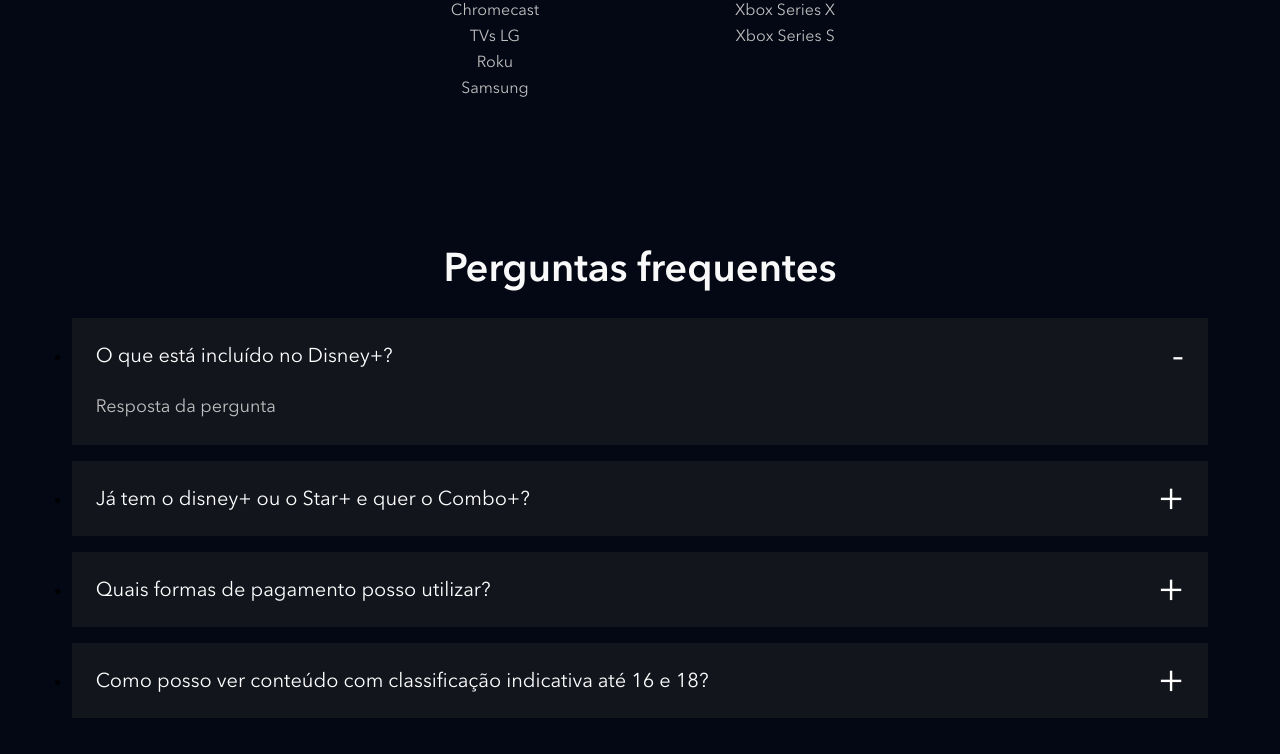
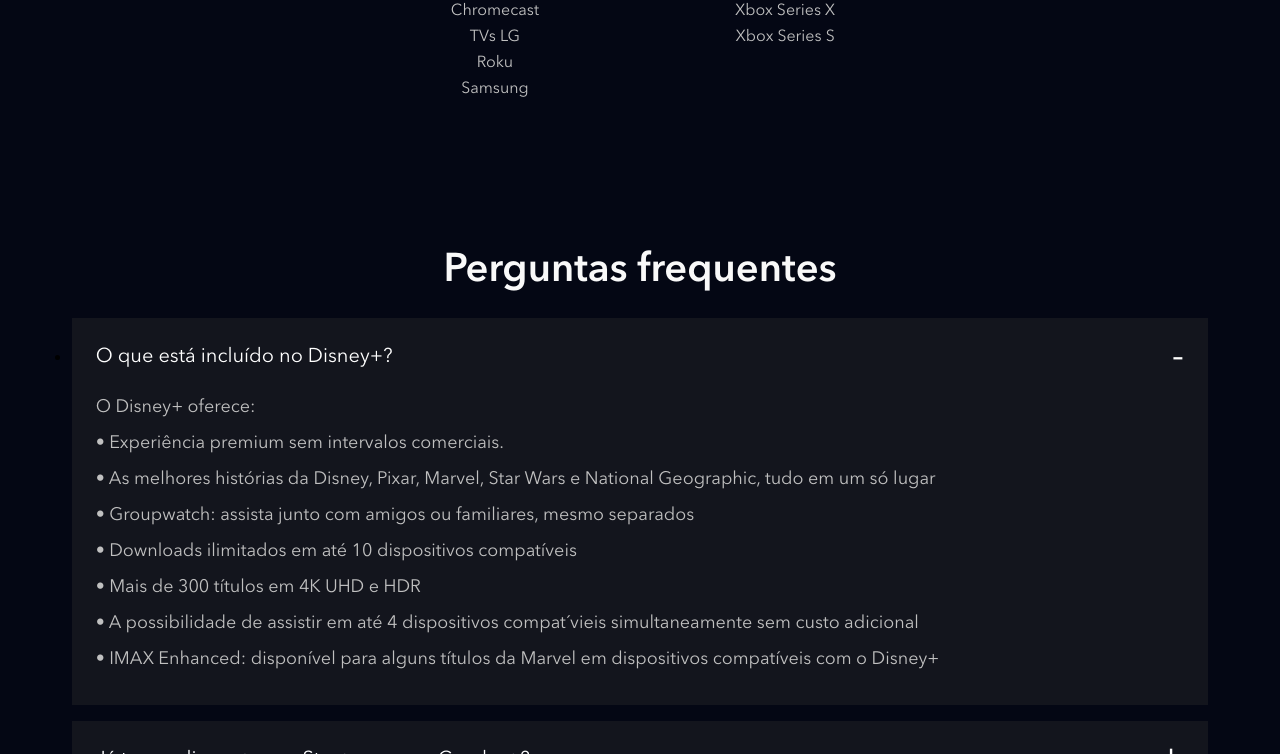
Before and after one commit to Cieliocas/disneyplus-project, a website: page index.html in a window 1280 px wide. Both pictures are taken after a click on the element "O que está incluído no Disney+?". Shown: the part 4207-4961 px from the top of the page. Drawn offline with nearby package versions, Linux system fonts and the light colour scheme; files that its build step writes are made by us from their sources; files whose address does not match are found by name.

Commit message:
faq finish

```diff
--- a/index.html
+++ b/index.html
@@ -225,7 +225,30 @@
                     O que está incluído no Disney+?
                 </div>
                 <div class="faq__questions__item__answer text--big">
-                    Resposta da pergunta
+                    <p>
+                        <span>O Disney+ oferece:</span>
+                    </p>
+                    <p>
+                        <span>• Experiência premium sem intervalos comerciais.</span>
+                    </p>
+                    <p>
+                        <span>• As melhores histórias da Disney, Pixar, Marvel, Star Wars e National Geographic, tudo em um só lugar</span>
+                    </p>
+                    <p>
+                        <span>• Groupwatch: assista junto com amigos ou familiares, mesmo separados</span>
+                    </p>
+                    <p>
+                        <span>• Downloads ilimitados em até 10 dispositivos compatíveis</span>
+                    </p>
+                    <p>
+                        <span>• Mais de 300 títulos em 4K UHD e HDR</span>
+                    </p>
+                    <p>
+                        <span>• A possibilidade de assistir em até 4 dispositivos compat´vieis simultaneamente sem custo adicional</span>
+                    </p>
+                    <p>
+                        <span>• IMAX Enhanced: disponível para alguns títulos da Marvel em dispositivos compatíveis com o Disney+</span>
+                    </p>
                 </div>
             </li>
             <li class="faq__questions__item">
@@ -233,7 +256,9 @@
                     Já tem o disney+ ou o Star+ e quer o Combo+?
                 </div>
                 <div class="faq__questions__item__answer text--big">
-                    Resposta da pergunta
+                    <p>
+                        <span>Basta usar o mesmo e-mail do cadastro quando as inscrições abrirem. O sistema vai identificar e pronto!</span>
+                    </p>
                 </div>
             </li>
             <li class="faq__questions__item">
@@ -241,7 +266,9 @@
                     Quais formas de pagamento posso utilizar?
                 </div>
                 <div class="faq__questions__item__answer text--big">
-                    Resposta da pergunta
+                    <p>
+                        <span>Você pode utilizar: cartão de débito, cartão de crédito, PayPal, Mercado Pago, e também empresas parceiras como Google Play Store, App Store da Apple, Mercado Livre e provedores locais de TV, telefonia e internet.</span>
+                    </p>
                 </div>
             </li>
             <li class="faq__questions__item">
@@ -249,7 +276,27 @@
                     Como posso ver conteúdo com classificação indicativa até 16 e 18?
                 </div>
                 <div class="faq__questions__item__answer text--big">
-                    Resposta da pergunta
+                    <p>
+                        <span>Para ver conteúdos com classificação indicativa até 16 e 18 anos no Disney+, você pode definir a classificação etária de um perfil:</span>
+                    </p>
+                    <p>
+                        <span>• Acesse seus perfis e selecione "Editar perfis"</span>
+                    </p>
+                    <p>
+                        <span>• Escolha o perfil que deseja editar</span>
+                    </p>
+                    <p>
+                        <span>• Em "Controles parentais", selecione "Classificação etária"</span>
+                    </p>
+                    <p>
+                        <span>• Digite a sua senha</span>
+                    </p>
+                    <p>
+                        <span>• Escolha a classificação etária desejada e pressione "Salvar" </span>
+                    </p>
+                    <p>
+                        <span>Os conteúdos com classificação superior à selecionada não serão exibidos quando você navegar ou pesquisar títulos no Disney+</span>
+                    </p>
                 </div>
             </li>
         </ul>
--- a/src/styles/_faq.scss
+++ b/src/styles/_faq.scss
@@ -37,11 +37,16 @@
                 overflow: hidden;
                 padding: 0 24px;
                 transition: height, .5s ease;
+
+                P {
+                    padding-bottom: 8px;
+                }
             }
 
             &--is-open {
                 .faq__questions__item__question::after {
                     content: '-';
+                    font-size: 40px;
                 }
 
                 .faq__questions__item__answer {
```
